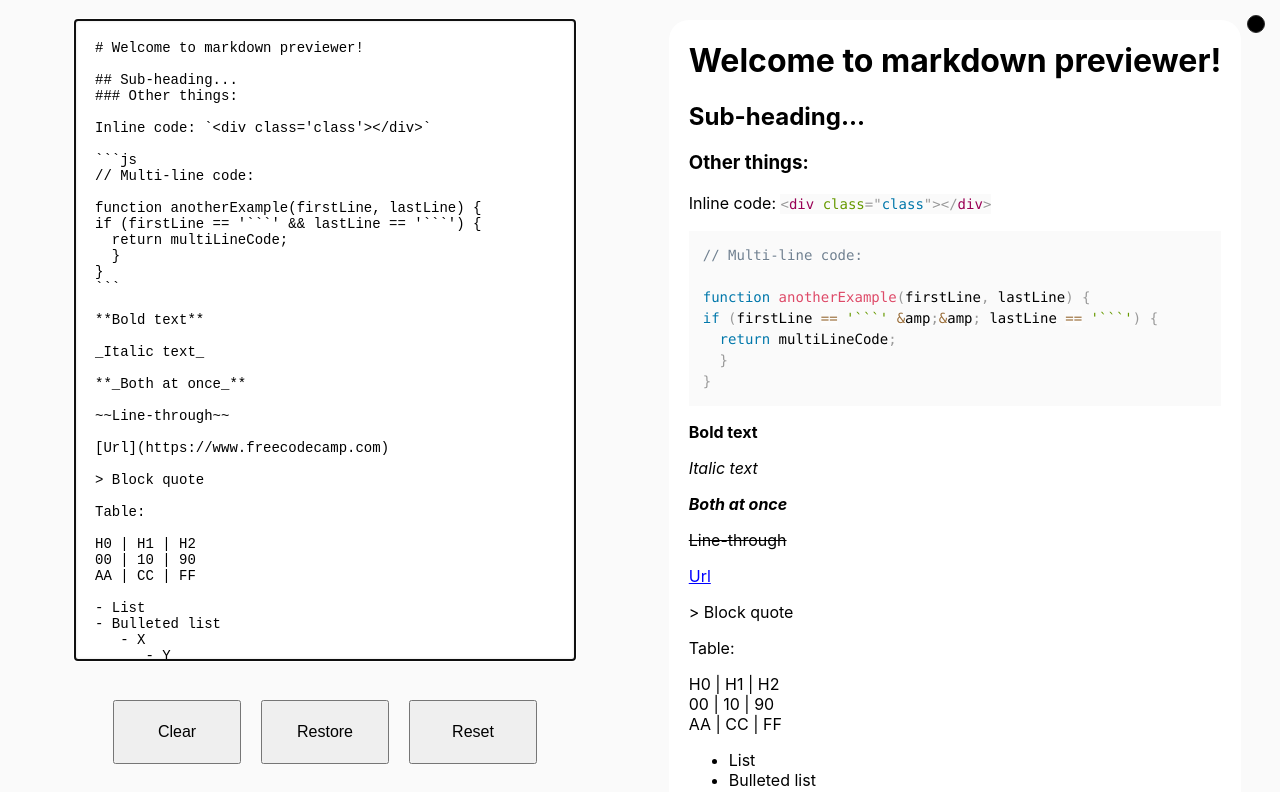
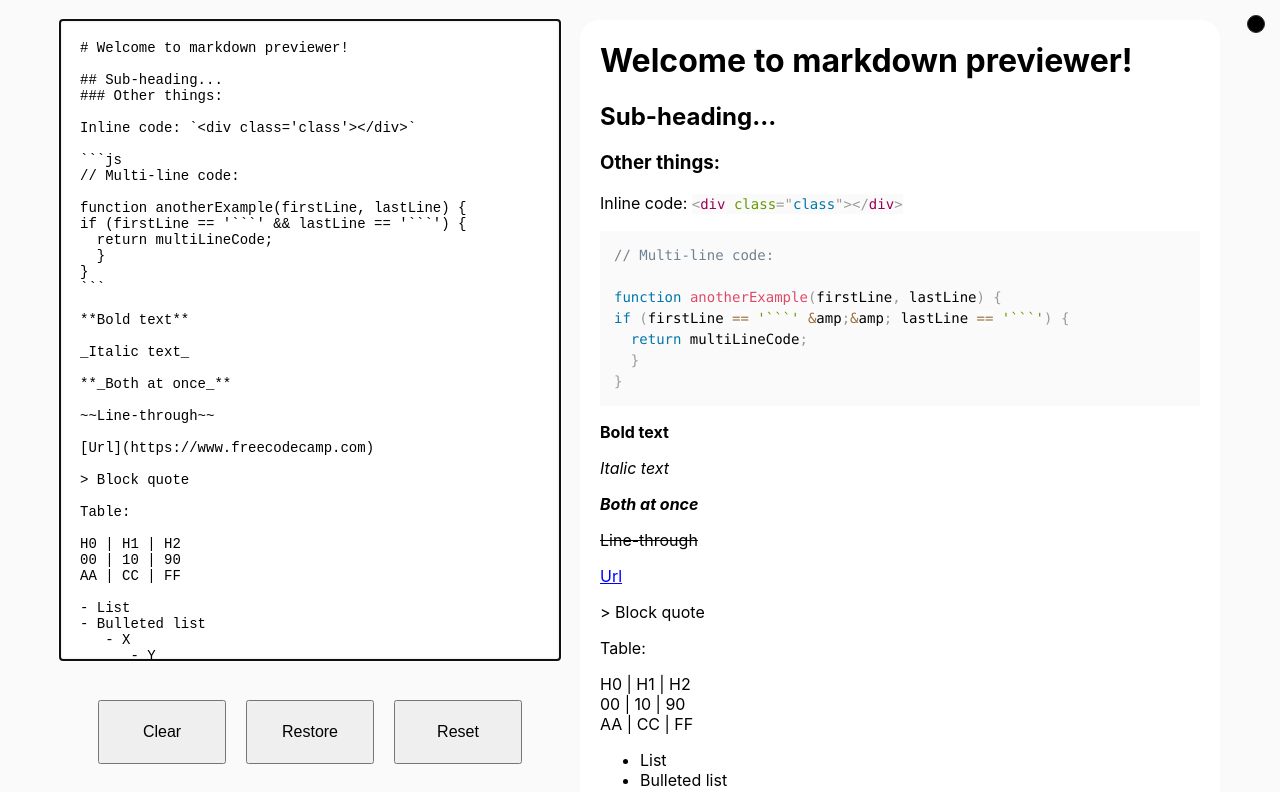
Before and after one commit to altsep/fcc-markdown-previewer, a React (Create React App) app: page / in a window 1280 px wide. Shown: the top 792 px of the page. Built offline with nearby package versions, Linux system fonts and the light colour scheme.

Commit message:
change items' alignment

```diff
--- a/src/index.css
+++ b/src/index.css
@@ -40,11 +40,9 @@ code {
 }
 
 #main {
-  display: grid;
-  justify-items: center;
-  -webkit-box-align: start;
-  -ms-flex-align: start;
-  align-items: flex-start;
+  display: flex;
+  flex-direction: column;
+  align-items: center;
 }
 
 #editor-container {
@@ -55,9 +53,6 @@ code {
   -webkit-box-direction: normal;
   -ms-flex-direction: column;
   flex-direction: column;
-  -webkit-box-pack: center;
-  -ms-flex-pack: center;
-  justify-content: center;
   max-width: 90vw;
   width: 100%;
 }
@@ -88,8 +83,7 @@ code {
 
 #preview {
   padding: 0 20px;
-  min-height: 20vh;
-  max-width: 700px;
+  width: calc(100% - (20px * 2));
 }
 
 pre {
@@ -158,7 +152,9 @@ button {
 
 @media (min-width: 768px) {
   #main {
-    grid-template-columns: 1fr 1fr;
+    flex-direction: row;
+    justify-content: center;
+    align-items: start;
     gap: 20px;
     margin: 0 20px;
   }
@@ -169,7 +165,6 @@ button {
   }
 
   #editor {
-    grid-column: 1 / 2;
     font-size: 14px;
     min-height: 80vh;
     margin: 20px 0;
@@ -197,16 +192,10 @@ button {
   }
 
   #preview {
-    grid-column: 2 / 3;
-    min-height: 20vh;
     min-width: 350px;
+    max-width: 600px;
     border-radius: 20px;
     margin: 20px 0;
-  }
-
-  #buttons {
-    grid-column: 1 / 2;
-    grid-row: 2 / 3;
   }
 
   button {
```
